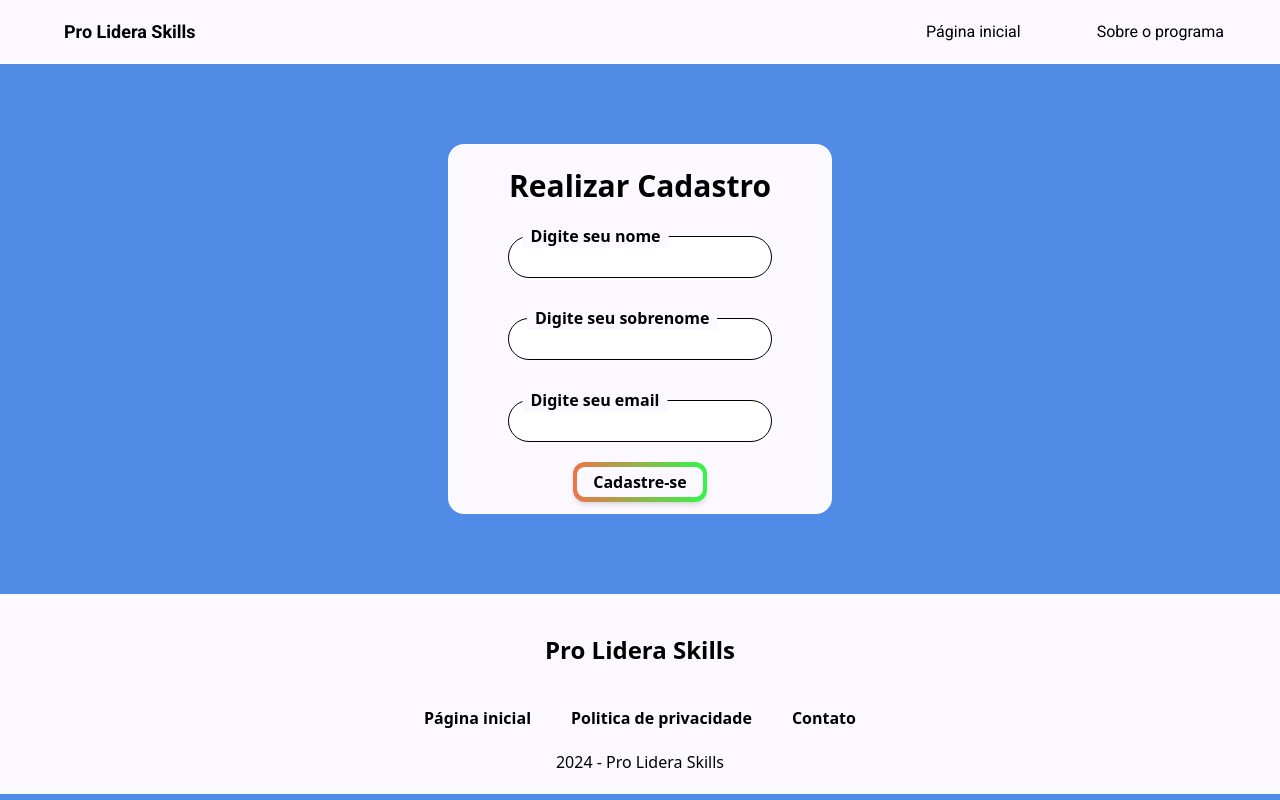
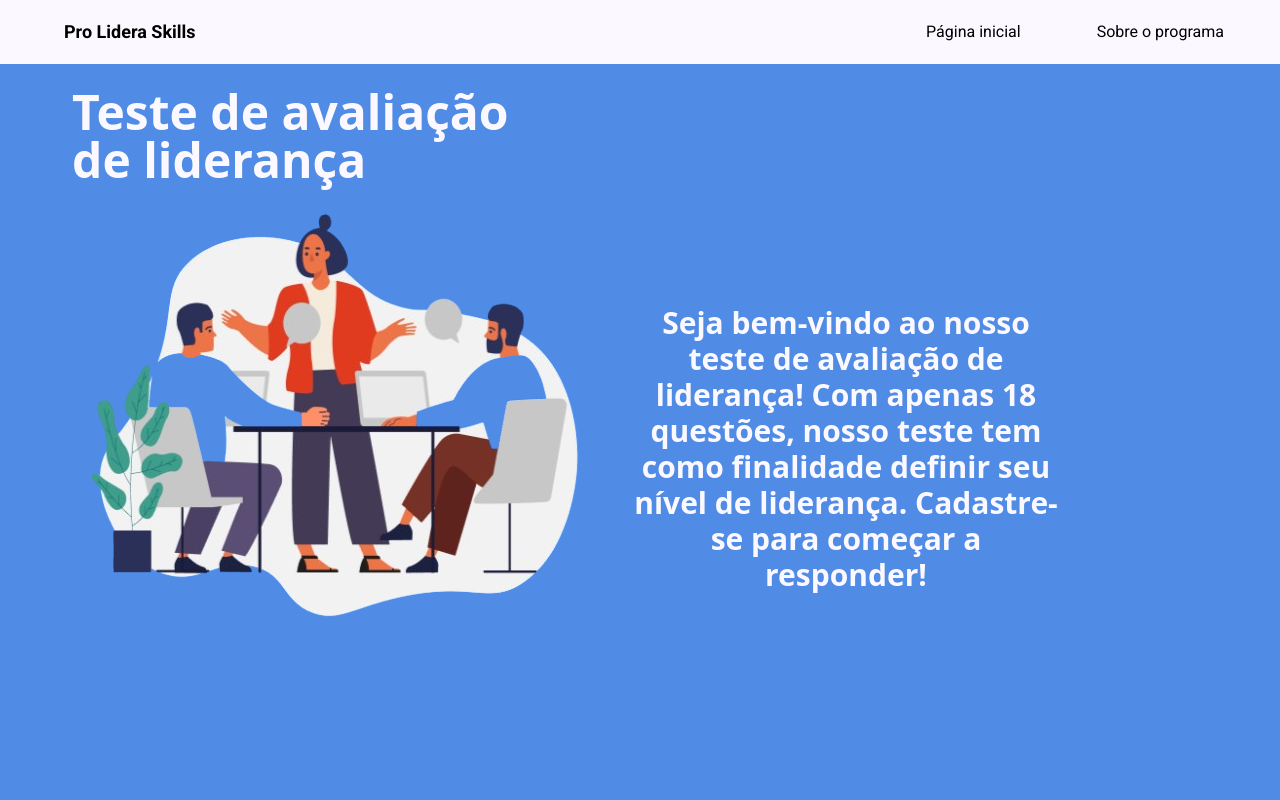
Before and after one commit to softexrecifepe/PI-PRO-LIDERA-TURMA-09-EQUIPE-02, a Next.js app: page / in a window 1280 px wide. Shown: the top 800 px of the page. Built offline with nearby package versions, Linux system fonts and the light colour scheme.

Commit message:
initial page content

```diff
--- /dev/null
+++ b/src/app/components/pageContent.tsx
@@ -0,0 +1,11 @@
+export function PageContent({imageSrc, textContent, titleText}: {imageSrc: string, textContent: string, titleText: string}){
+    return(
+        <div className=" mx-16 my-4 text-box p-2 w-[80%]">
+            <h3 className="text-5xl font-bold flex-col w-[450px]">{titleText}</h3>
+            <div className="flex">
+                <img className="p-5" src={imageSrc} alt="" />
+                <p className="font-semibold text-3xl text-center p-5 mt-[10%]">{textContent}</p>
+            </div>
+        </div>
+    )
+}
--- a/src/app/page.tsx
+++ b/src/app/page.tsx
@@ -1,10 +1,15 @@
 "use client";
+import mockup from './resources/leadershipMockup.png';
 import { RegisterForm } from "./components/registerForm";
+import { PageContent } from "./components/pageContent";
 
 export default function Home(){
 
   return (
     <div>
+      <PageContent titleText='Teste de avaliação de liderança' imageSrc={mockup.src}
+       textContent="Seja bem-vindo ao nosso teste de avaliação de liderança! Com apenas 18 questões, nosso teste tem como finalidade definir seu nível
+       de liderança. Cadastre-se para começar a responder!"></PageContent>
       <RegisterForm></RegisterForm>
     </div>
   )
```
Also changed, not shown: src/app/resources/leadershipMockup.png (added).
